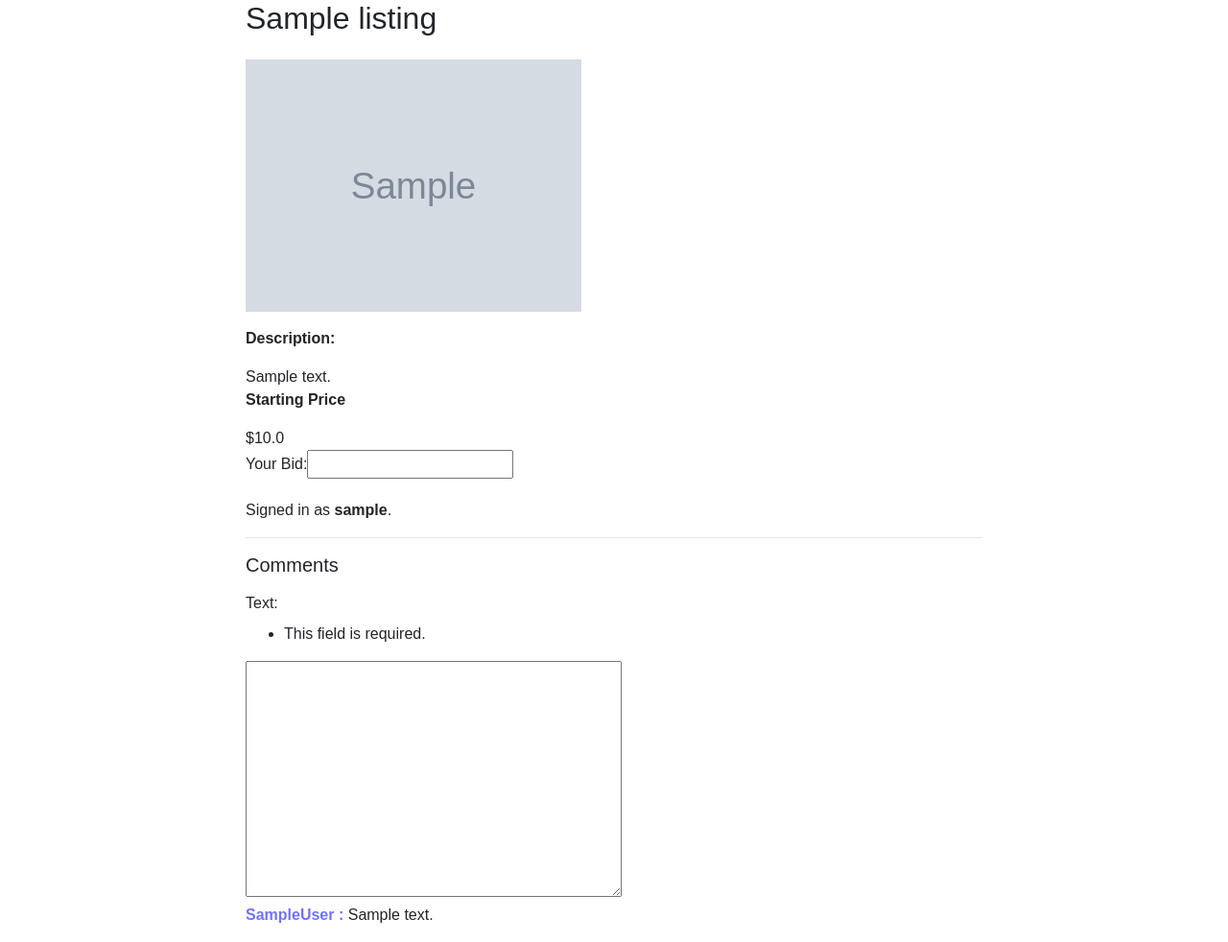
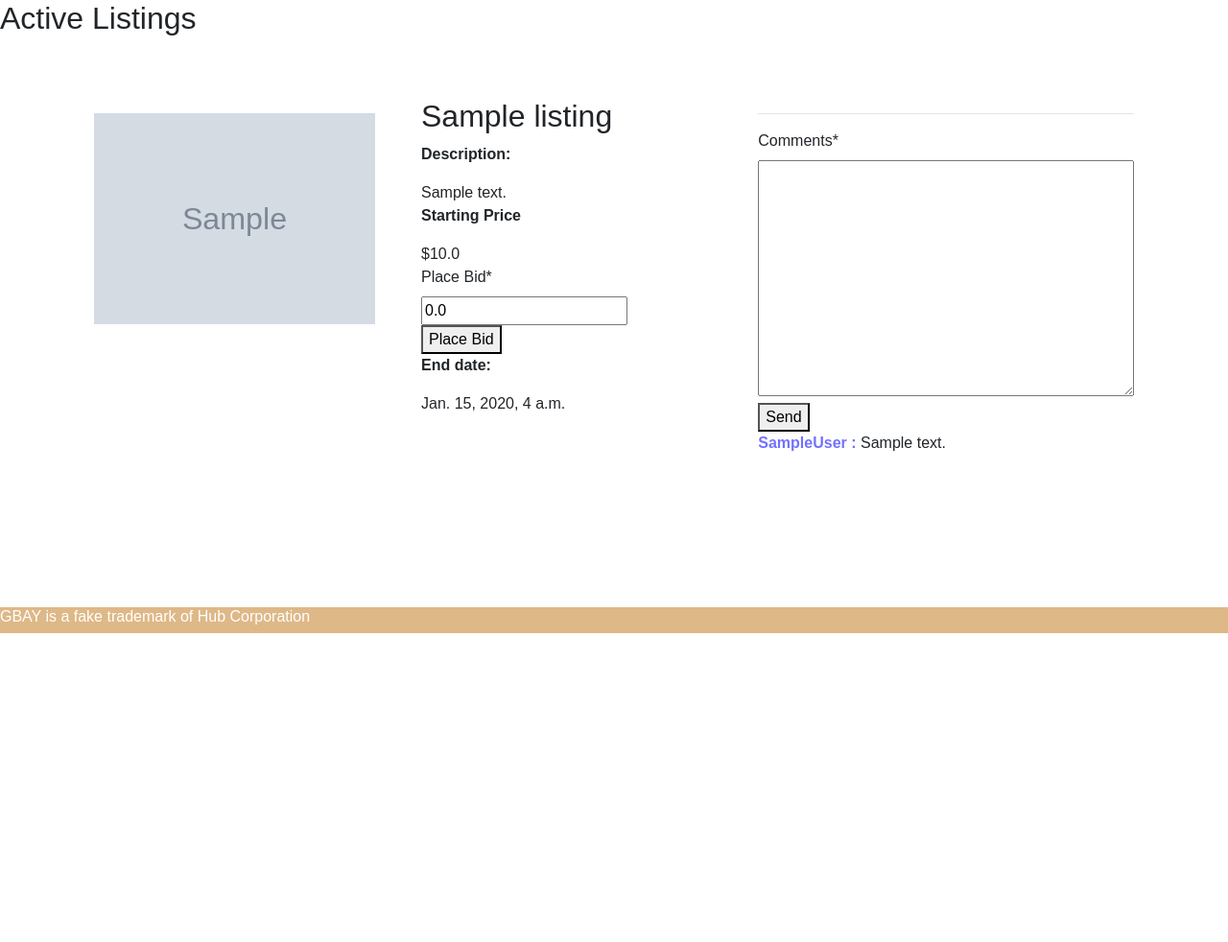
Before and after one commit to eld120/CS50-Commerce, a Django app: a page that uses commerce/auctions/templates/auctions/layout.html in a window 1280 px wide. Shown: the part 140-1122 px from the top of the page at 96% size. After the commit the page ends 800 px from the top, so only its background shows below. Run offline with Django 3.2, Linux system fonts and the light colour scheme; a user stored in the database is signed in; tables that the repository leaves empty hold one stand-in row (values such as "Sample post"); grey boxes marked "Sample" are stand-in pictures; some libraries are stand-ins or nearby versions.

Commit message:
MVP create/read created for bid and comments on product detail page using FBV

```diff
--- a/commerce/auctions/forms.py
+++ b/commerce/auctions/forms.py
@@ -14,7 +14,7 @@ class ListingCreateForm(ModelForm):
 class BidForm(ModelForm):
     class Meta:
         model = Bid
-        fields = ['bid_amount']
+        fields = ['bid_max']
 
 class CommentForm(ModelForm):
     class Meta:
--- a/commerce/auctions/models.py
+++ b/commerce/auctions/models.py
@@ -22,8 +22,7 @@ class Listing(models.Model):
     description = models.TextField(max_length=500, null=True)
     image = models.ImageField(upload_to="images/", null=True)
     active = models.BooleanField(default=True, null=False, blank=False)
-    start_price = models.FloatField(null=True)
-    end_price = models.FloatField(blank=True, null=True)
+    start_price = models.FloatField(default=0.99 )
     auction_start = models.DateTimeField(auto_now_add=True, null=True)
     auction_end = models.DateTimeField(
         default=datetime.datetime.now() + datetime.timedelta(days=7), # not timezone aware? needs testing
@@ -60,11 +59,10 @@ class Watchlist(models.Model):
 
 
 class Bid(models.Model):
-
-    bid_amount = models.FloatField(blank=True, null=True, verbose_name='Your Bid')
+    bid_current= models.FloatField(default=0.00)
+    bid_max = models.FloatField(default=0.00, verbose_name='Place Bid')
     date = models.DateTimeField(auto_now=True, null=True)
-    current_bid = models.BooleanField(default=False, null=True)
-    winning_bid = models.BooleanField(default=False, null=True)
+    winning_bid = models.BooleanField(default=False)
     owner = models.ForeignKey(
         settings.AUTH_USER_MODEL, null=True,  on_delete=models.DO_NOTHING
     )
@@ -90,7 +88,7 @@ class Bid(models.Model):
 
 class Comment(models.Model):
 
-    text = models.TextField(max_length=500)
+    text = models.TextField(max_length=500, verbose_name='Comments')
     comment_date = models.DateTimeField(auto_now=True, null=True)
     owner = models.ForeignKey(
         settings.AUTH_USER_MODEL,  null=True, on_delete=models.DO_NOTHING
--- a/commerce/auctions/static/auctions/styles.css
+++ b/commerce/auctions/static/auctions/styles.css
@@ -6,8 +6,9 @@ body {
 }
 
 .image {
-  max-width: 350px;
-  margin: 1rem auto;
+  max-height: 220px;
+  background-size: cover;
+  margin: 1rem 0;
 }
 
 .header__navbar {
@@ -35,12 +36,17 @@ body {
 .main__submit {
   max-width: 10rem;
 }
+.main__index {
+  display: flex;
+  flex-wrap: wrap;
+  margin: 4rem 6rem;
+  justify-content: space-evenly;
+}
 .main__listdetail {
   display: flex;
   flex-direction: column;
   padding: 1.25rem;
-  min-width: 16rem;
-  max-width: 350px;
+  width: 16rem;
   margin: 1rem auto;
   background-color: burlywood;
   border-radius: 4px;
@@ -49,12 +55,19 @@ body {
 .main__detail {
   margin: 0 auto;
   max-width: 768px;
+  display: flex;
+  flex-direction: row;
+}
+.main__detail-wrapper {
+  margin: 0 3rem;
+  width: 300px;
 }
 
 .wrapper {
   display: flex;
   flex-direction: column;
-  max-width: 400px;
+  width: 350px;
+  height: 410px;
   margin: 1rem;
   background-color: blanchedalmond;
   border-radius: 4px;
--- a/commerce/auctions/static/auctions/styles.scss
+++ b/commerce/auctions/static/auctions/styles.scss
@@ -6,8 +6,9 @@ body {
   font-family: Arial, Helvetica, sans-serif;
 }
 .image {
-  max-width: 350px;
-  margin: 1rem auto;
+  max-height: 220px;
+  background-size: cover;
+  margin: 1rem 0;
 }
 .header {
   &__navbar {
@@ -36,27 +37,40 @@ body {
   &__submit {
     max-width: 10rem;
   }
+  &__index {
+    display: flex;
+    flex-wrap: wrap;
+    margin: 4rem 6rem;
+    justify-content: space-evenly;
+  }
   &__listdetail {
     display: flex;
     flex-direction: column;
     padding: 1.25rem;
-    min-width: 16rem;
-    max-width: 350px;
+    width: 16rem;
     margin: 1rem auto;
     background-color: burlywood;
     border-radius: 4px;
     box-shadow: 2px 2px 8px gray;
   }
+
   &__detail {
     margin: 0 auto;
     max-width: 768px;
+    display: flex;
+    flex-direction: row;
+  }
+  &__detail-wrapper {
+    margin: 0 3rem;
+    width: 300px;
   }
 }
 
 .wrapper {
   display: flex;
   flex-direction: column;
-  max-width: 400px;
+  width: 350px;
+  height: 410px;
   margin: 1rem;
   background-color: blanchedalmond;
   border-radius: 4px;
@@ -80,6 +94,7 @@ body {
 }
 .comments {
   margin: 0 auto;
+
   max-width: 768px;
 
   &__owner > strong {
--- a/commerce/auctions/templates/auctions/layout.html
+++ b/commerce/auctions/templates/auctions/layout.html
@@ -24,30 +24,35 @@
           </div>
           <ul class="nav">
             <li class="nav-item">
-              <a class="nav-link" href="{% url 'index' %}">Active Listings</a>
+              <a class="nav-link" href="{% url 'auctions:index' %}"
+                >Active Listings</a
+              >
             </li>
             {% if user.is_authenticated %}
             <li class="nav-item">
-              <a class="nav-link" href="{% url 'listing_create' %}"
+              <a class="nav-link" href="{% url 'auctions:listing_create' %}"
                 >List Item</a
               >
             </li>
             <li class="nav-item">
-              <a class="nav-link" href="{% url 'logout' %}">Log Out</a>
+              <a class="nav-link" href="{% url 'auctions:logout' %}">Log Out</a>
             </li>
             {% else %}
             <li class="nav-item">
-              <a class="nav-link" href="{% url 'login' %}">Log In</a>
+              <a class="nav-link" href="{% url 'auctions:login' %}">Log In</a>
             </li>
             <li class="nav-item">
-              <a class="nav-link" href="{% url 'register' %}">Register</a>
+              <a class="nav-link" href="{% url 'auctions:register' %}"
+                >Register</a
+              >
             </li>
             {% endif %}
           </ul>
           <!-- <hr> -->
         </div>
       </nav>
-      {% block body %} {% endblock %}
+      <h2>Active Listings</h2>
+      <div class="main__index">{% block body %} {% endblock %}</div>
     </main>
   </body>
   <footer class="footer">
--- a/commerce/auctions/templates/auctions/listing_detail.html
+++ b/commerce/auctions/templates/auctions/listing_detail.html
@@ -1,20 +1,31 @@
 {% extends "auctions/layout.html" %} {% block body %}
 <div class="main__detail">
-  <h2>{{ listing.title }}</h2>
+  {% load crispy_forms_tags %}
 
   <img class="image" src="{{ listing.image.url}}" alt="{{listing.title}}" />
-  <strong><p>Description:</p> </strong>{{ listing.description }}
-  <strong><p>Starting Price</p> </strong>${{listing.start_price}}
-  <form action="">{% csrf_token %}{{bids}}</form>
-  <strong>
-    <p>{{listing.auction_length}}</p>
-  </strong>
+  <div class="main__detail-wrapper">
+    <h2>{{ listing.title }}</h2>
+    <strong><p>Description:</p> </strong>{{ listing.description }}
+    <strong><p>Starting Price</p> </strong>${{listing.start_price}}
+    <form
+      action="{% url 'auctions:listing_detail' listing.slug %}"
+      method="POST"
+    >
+      {% csrf_token %}{{bids | crispy}}
+      <button type="submit">Place Bid</button>
+    </form>
+
+    <strong>
+      <p>End date:</p>
+    </strong>
+    <p>{{listing.auction_end}}</p>
+  </div>
+
   {% comment %} Needs to check if user is owner of listing for deletion
   priviliges {% endcomment %}
   <div>
-    {% if user.is_authenticated %} Signed in as
-    <strong>{{ user.username }}</strong>. {% comment %}
-    <a class="delete" href="{% url 'listing_delete' object.slug %}"
+    {% if user.is_authenticated %} {% comment %}
+    <a class="delete" href="{% url 'auctions:listing_delete' listing.slug %}"
       >Delete this listing</a
     >
     {% endcomment %} {% else %} Not signed in. {%endif%}
@@ -23,9 +34,13 @@
 <div class="comments">
   <hr />
 
-  <h5 class="title">Comments</h5>
+  <!-- <h5 class="title">Comments</h5> -->
   <p><strong>{% if success %} {{ success }} {% endif %}</strong></p>
-  <form action="">{% csrf_token %} {{comments}}</form>
+  <form action="{% url 'auctions:listing_detail' listing.slug %}" method="POST">
+    {% csrf_token %} {{comments | crispy}}
+    <button type="submit">Send</button>
+  </form>
+
   {% for comm in comment_db %}
   <p class="comments__owner">
     <strong>{{comm.owner}} :</strong> {{ comm.text }}
--- a/commerce/auctions/urls.py
+++ b/commerce/auctions/urls.py
@@ -2,6 +2,7 @@ from django.urls import path
 from .views import IndexView, ListingCreate, ListingDelete, ListingUpdate, Listing_detail
 from . import views
 
+app_name = 'auctions'
 
 urlpatterns = [
     path("", IndexView.as_view(), name="index"),
--- a/commerce/auctions/views.py
+++ b/commerce/auctions/views.py
@@ -40,16 +40,18 @@ class IndexView(ListView):
 
 def Listing_detail(request, slug):
     l_detail = Listing.objects.get(slug=slug)
-    f_comment = CommentForm(request.POST)
-    f_bid = BidForm(request.POST)
+    f_comment = CommentForm()
+    f_bid = BidForm()
 
     comment_db = Comment.objects.filter(listing__id=request.user.id)
     bid_db = Bid.objects.filter(listing__id=request.user.id)
 
     if request.method == 'POST':
-
+        f_comment = CommentForm(request.POST)
+        f_bid = BidForm(request.POST)
         if f_comment.is_valid():
-
+            #text = f_comment.cleaned_data['text']
+            f_comment.save()
 
             return render(request, 'auctions/listing_detail.html', {
             'comments' : f_comment,
@@ -59,6 +61,8 @@ def Listing_detail(request, slug):
             'comment_db' : comment_db
         })
         elif f_bid.is_valid():
+            #bid_now = f_bid.cleaned_data['bid_max']
+            f_bid.save()
 
             return render(request, 'auctions/listing_detail.html', {
             'comments' : f_comment,
--- a/commerce/commerce/settings.py
+++ b/commerce/commerce/settings.py
@@ -37,7 +37,8 @@ INSTALLED_APPS = [
     'django.contrib.sessions',
     'django.contrib.messages',
     'django.contrib.staticfiles',
-    'auctions'
+    'auctions',
+    'crispy_forms'
 ]
 
 MIDDLEWARE = [
--- a/commerce/commerce/urls.py
+++ b/commerce/commerce/urls.py
@@ -18,6 +18,8 @@ from django.urls import path, include
 from django.conf import settings
 from django.conf.urls.static import static
 
+app_name='commerce'
+
 urlpatterns = [
     path('admin/', admin.site.urls),
      path("", include("auctions.urls"))
--- a/commerce/requirements.txt
+++ b/commerce/requirements.txt
@@ -3,6 +3,7 @@ asgiref==3.3.1
 black==20.8b1
 click==7.1.2
 Django==3.1.7
+django-crispy-forms==1.11.2
 mypy-extensions==0.4.3
 pathspec==0.8.1
 Pillow==8.1.2
```
Also changed, not shown: commerce/auctions/admin.py (+7 -4 lines), commerce/auctions/templates/auctions/index.html (+4 -5 lines), commerce/auctions/migrations/0005_auto_20210420_1110.py (added), 1 other file.
